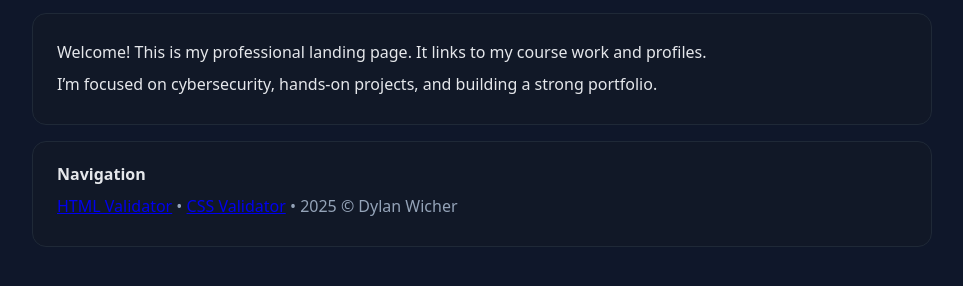
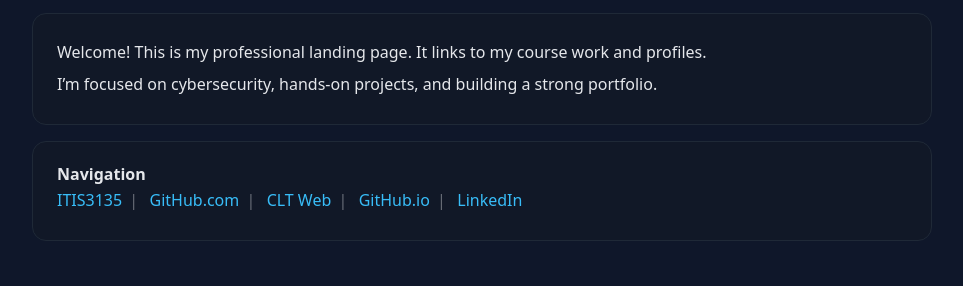
Before and after one commit to dwicher1/dwicher1.github.io, a plain HTML site: page index.html in a window 1280 px wide. Shown: the part 202-488 px from the top of the page, without its empty margins (158-1121 px from the left). Drawn offline with Linux system fonts and the light colour scheme.

Commit message:
reverted previous changes
reverted previous changes

```diff
--- a/index.html
+++ b/index.html
@@ -36,12 +36,12 @@
 
   <footer>
     <strong>Navigation</strong>
+    <nav aria-label="Footer menu">
+      <a href="itis3135/">ITIS3135</a><span class="sep">|</span>
+      <a href="https://github.com/dwicher1" target="_blank" rel="noopener">GitHub.com</a><span class="sep">|</span>
+      <a href="https://webpages.charlotte.edu/dwicher/" target="_blank" rel="noopener">CLT Web</a><span class="sep">|</span>
+      <a href="https://dwicher1.github.io/" target="_blank" rel="noopener">GitHub.io</a><span class="sep">|</span>
+      <a href="https://www.linkedin.com/in/dylan-wicher/" target="_blank" rel="noopener">LinkedIn</a>
     </nav>
     <p class="muted">
-    <a href="https://validator.w3.org/nu/#file" target="_blank" rel="noopener">HTML Validator</a> •
-    <a href="https://jigsaw.w3.org/css-validator/validator" target="_blank" rel="noopener">CSS Validator</a> •
-    <span id="year"></span> © Dylan Wicher
-    </p>
-  </footer>
-</body>
-</html>
+      <a href="https://validator.w3.org/nu/#file" target="_blank_
```
Also changed, not shown: itis3135/index.html (+18 -1 lines).
